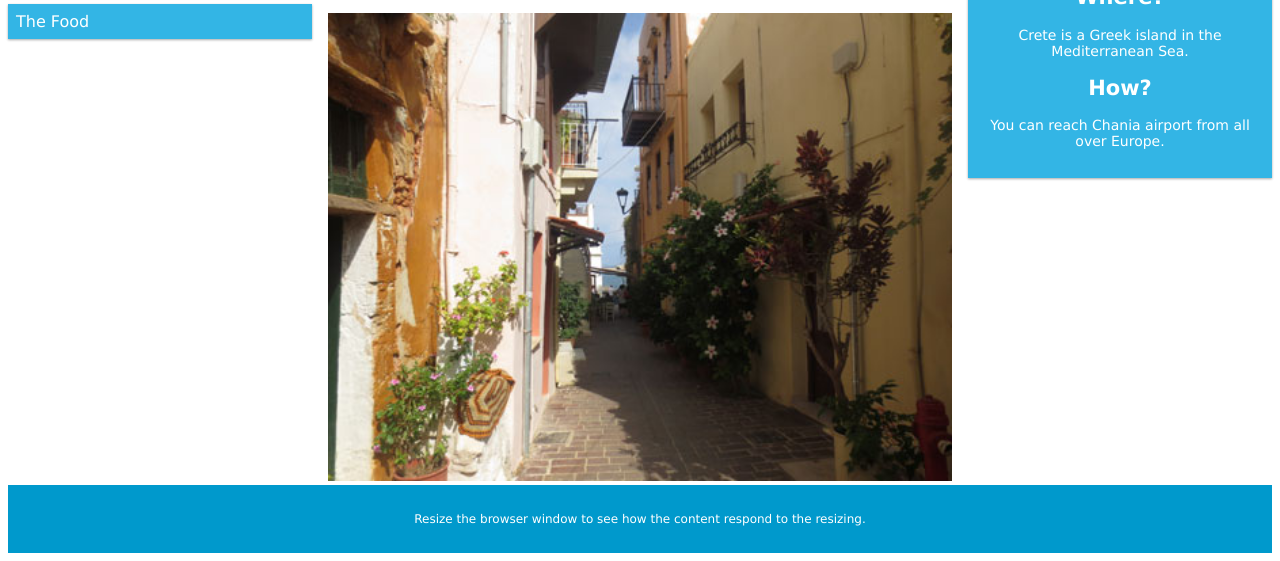
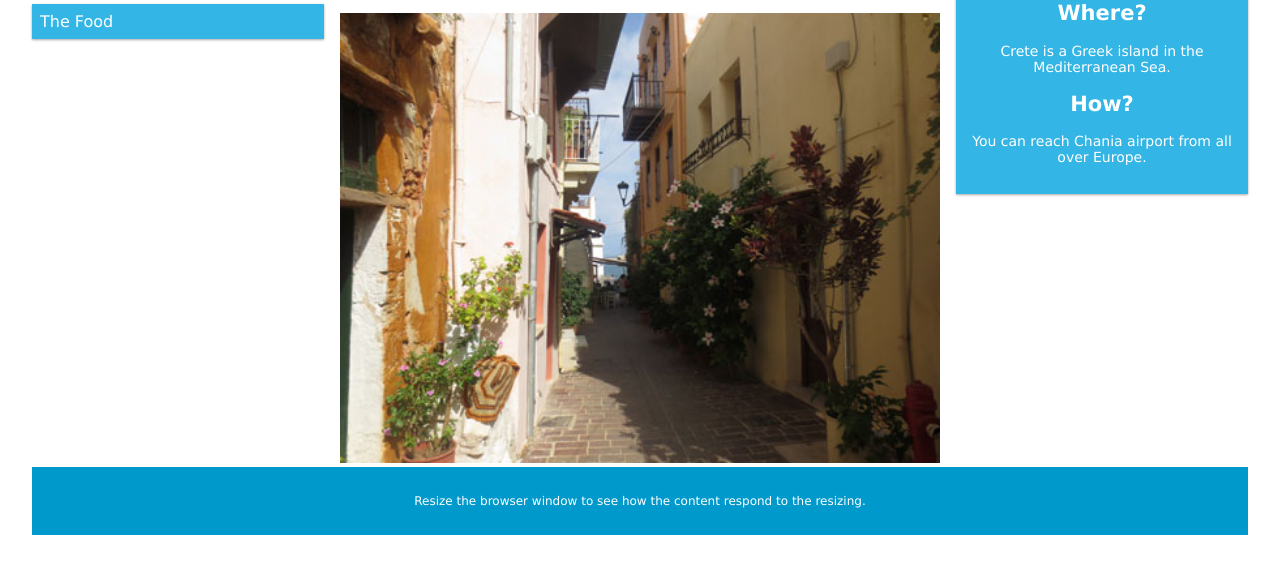
Before and after one commit to maskoul-mohamed/css-auto-formation, a plain HTML site: page flex-grid/prototype/prototype.html in a window 1280 px wide. Shown: the part 241-802 px from the top of the page. Drawn offline with Linux system fonts and the light colour scheme.

Commit message:
Add flex-grid prototype

```diff
--- a/flex-grid/prototype/prototype.html
+++ b/flex-grid/prototype/prototype.html
@@ -8,12 +8,13 @@
 </head>
 <body>
 
+
+<div class="container">
   <div class="header">
     <h1>Chania</h1>
   </div>
-
   <div class="row">
-  <div class="col-xs-12 col-sm-4 col-md-3 col-xl-3 menu">
+    <div class="col-xs-12 col-sm-4 col-md-3 col-lg-3 menu">
       <ul>
         <li>The Flight</li>
         <li>The City</li>
@@ -22,13 +23,13 @@
       </ul>
     </div>
 
-  <div class="col-xs-12 col-sm-8 col-md-6 col-xl-6">
+    <div class="col-xs-12 col-sm-8 col-md-6 col-lg-6">
       <h1>The City</h1>
       <p>Chania is the capital of the Chania region on the island of Crete. The city can be divided in two parts, the old town and the modern city.</p>
       <img src="img_chania.jpg" width="460" height="345">
     </div>
 
-  <div class="col-xs-12 col-sm-12 col-md-3 col-xl-3">
+    <div class="col-xs-12 col-sm-12 col-md-3 col-lg-3">
       <div class="aside">
         <h2>What?</h2>
         <p>Chania is a city on the island of Crete.</p>
@@ -39,10 +40,12 @@
       </div>
     </div>
   </div>
-
   <div class="footer">
     <p>Resize the browser window to see how the content respond to the resizing.</p>
   </div>
+</div>
+
+
 
 </body>
 </html>
```
Lines whose indentation alone changed are shown as unchanged.
